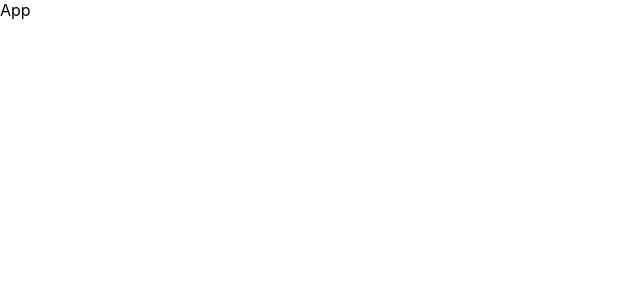
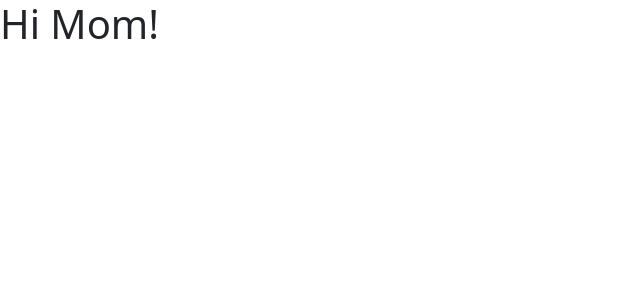
Before and after one commit to zqwirp/wds-shopping-cart-page, a React (Vite) app: page / in a window 1280 px wide. Shown: the top 300 px of the page, without its empty margins (0-640 px from the left). Built offline with nearby package versions, Linux system fonts and the light colour scheme.

Commit message:
Add configs

```diff
--- a/src/App.tsx
+++ b/src/App.tsx
@@ -1,11 +1,9 @@
-import './App.css'
-
 function App() {
   return (
-    <div className="App">
-      App
-    </div>
-  )
+    <>
+      <h1>Hi Mom!</h1>
+    </>
+  );
 }
 
-export default App
+export default App;
```
Also changed, not shown: src/main.tsx (+7 -6 lines).
